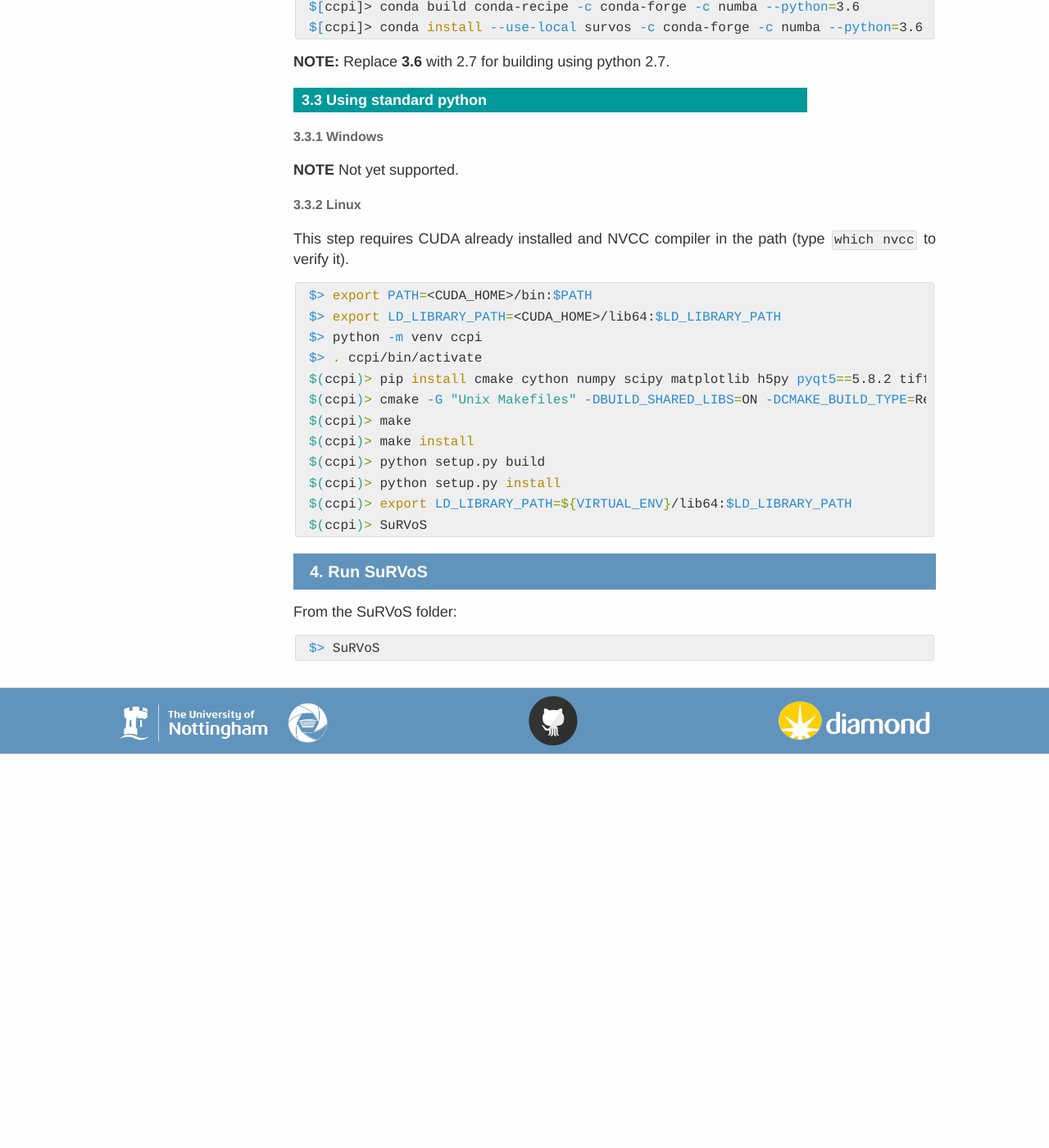
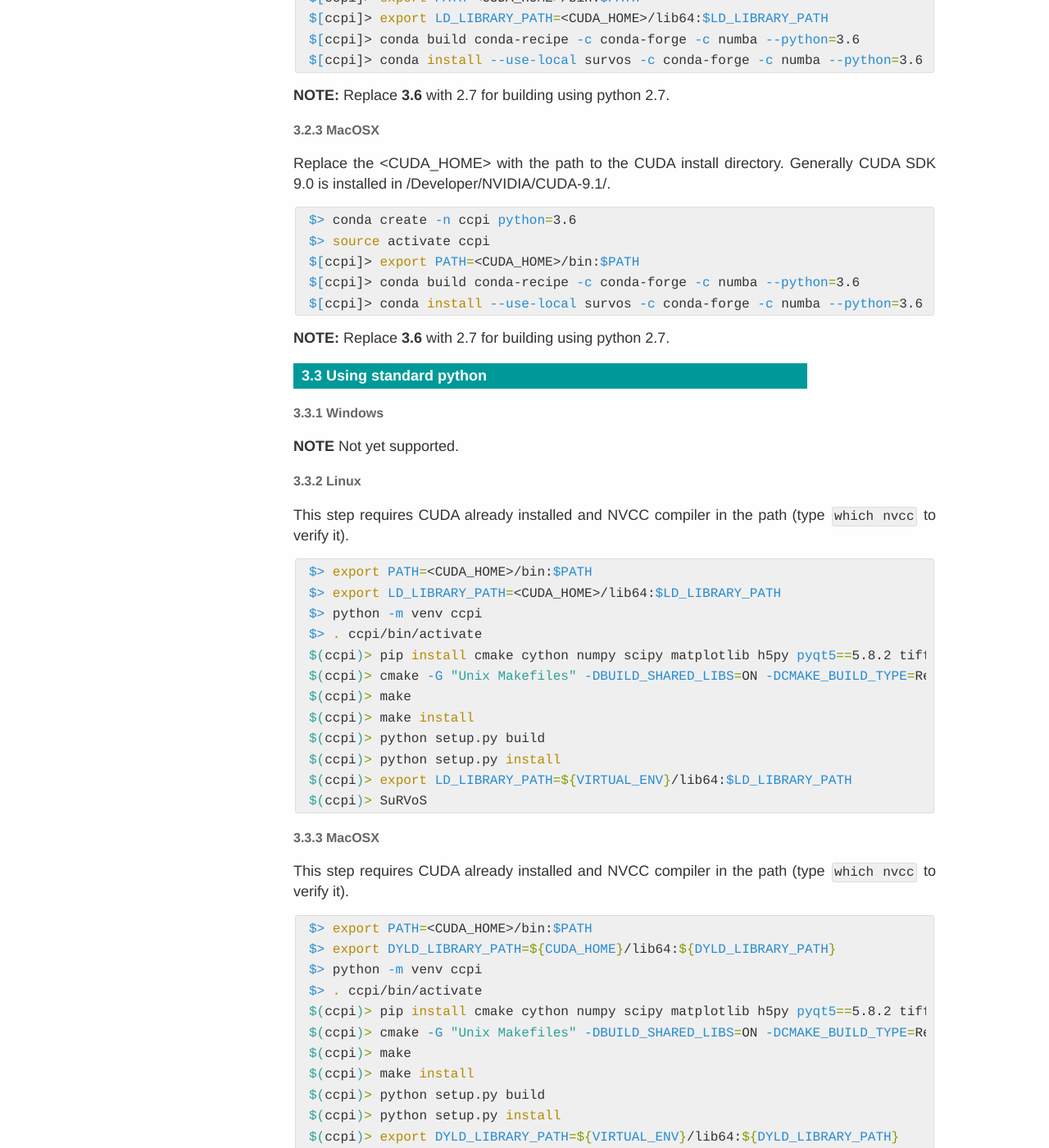
Before and after one commit to DiamondLightSource/SuRVoS, a Jekyll site: the page built from docs/installation.md, in a window 1280 px wide and 1400 px high, scrolled down 1962 px. Shown: the whole window at 82% size. Built offline with Jekyll 4.4.1, drawn with Linux system fonts in a browser that asks for light colours; before the commit the page ends 2883 px from its top, so only the background shows below that; some of the changed text lies outside the part shown.

Commit message:
installation instructions for OSX

````diff
--- a/docs/installation.md
+++ b/docs/installation.md
@@ -32,6 +32,8 @@ If there is no Python distribution installed on your system, we recommend instal
 ### 1.2 Install Anaconda :
 
 **(Windows)** Just double click on the installer and follow instructions.
+
+**(MacOSX)** Just double click on the installer and follow instructions.
 
 **(Linux)** Open a terminal and type the following commands:
 
@@ -91,6 +93,17 @@ $[ccpi]> conda install --use-local survos -c conda-forge -c numba --python=3.6
 ```
 **NOTE:** Replace **3.6** with 2.7 for building using python 2.7.
 
+#### 3.2.3 MacOSX
+Replace the &lt;CUDA_HOME&gt; with the path to the CUDA install directory. Generally CUDA SDK 9.0 is installed in /Developer/NVIDIA/CUDA-9.1/.
+
+```bash
+$> conda create -n ccpi python=3.6
+$> source activate ccpi
+$[ccpi]> export PATH=<CUDA_HOME>/bin:$PATH
+$[ccpi]> conda build conda-recipe -c conda-forge -c numba --python=3.6
+$[ccpi]> conda install --use-local survos -c conda-forge -c numba --python=3.6
+```
+**NOTE:** Replace **3.6** with 2.7 for building using python 2.7.
 ### 3.3 Using standard python
 
 #### 3.3.1 Windows
@@ -113,6 +126,25 @@ $(ccpi)> python setup.py install
 $(ccpi)> export LD_LIBRARY_PATH=${VIRTUAL_ENV}/lib64:$LD_LIBRARY_PATH
 $(ccpi)> SuRVoS
 ```
+
+#### 3.3.3 MacOSX
+This step requires CUDA already installed and NVCC compiler in the path (type `which nvcc` to verify it).
+
+```bash
+$> export PATH=<CUDA_HOME>/bin:$PATH
+$> export DYLD_LIBRARY_PATH=${CUDA_HOME}/lib64:${DYLD_LIBRARY_PATH}
+$> python -m venv ccpi
+$> . ccpi/bin/activate
+$(ccpi)> pip install cmake cython numpy scipy matplotlib h5py pyqt5==5.8.2 tifffile networkx scikit-image scikit-learn seaborn
+$(ccpi)> cmake -G "Unix Makefiles" -DBUILD_SHARED_LIBS=ON -DCMAKE_BUILD_TYPE=Release -DCMAKE_INSTALL_PREFIX="${VIRTUAL_ENV}" -DINSTALL_BIN_DIR="${VIRTUAL_ENV}/bin" -DINSTALL_LIB_DIR="${VIRTUAL_ENV}/lib64" survos/lib/src
+$(ccpi)> make
+$(ccpi)> make install
+$(ccpi)> python setup.py build
+$(ccpi)> python setup.py install
+$(ccpi)> export DYLD_LIBRARY_PATH=${VIRTUAL_ENV}/lib64:${DYLD_LIBRARY_PATH}
+$(ccpi)> SuRVoS
+```
+
 ## 4. Run SuRVoS
 
 From the SuRVoS folder:
````
